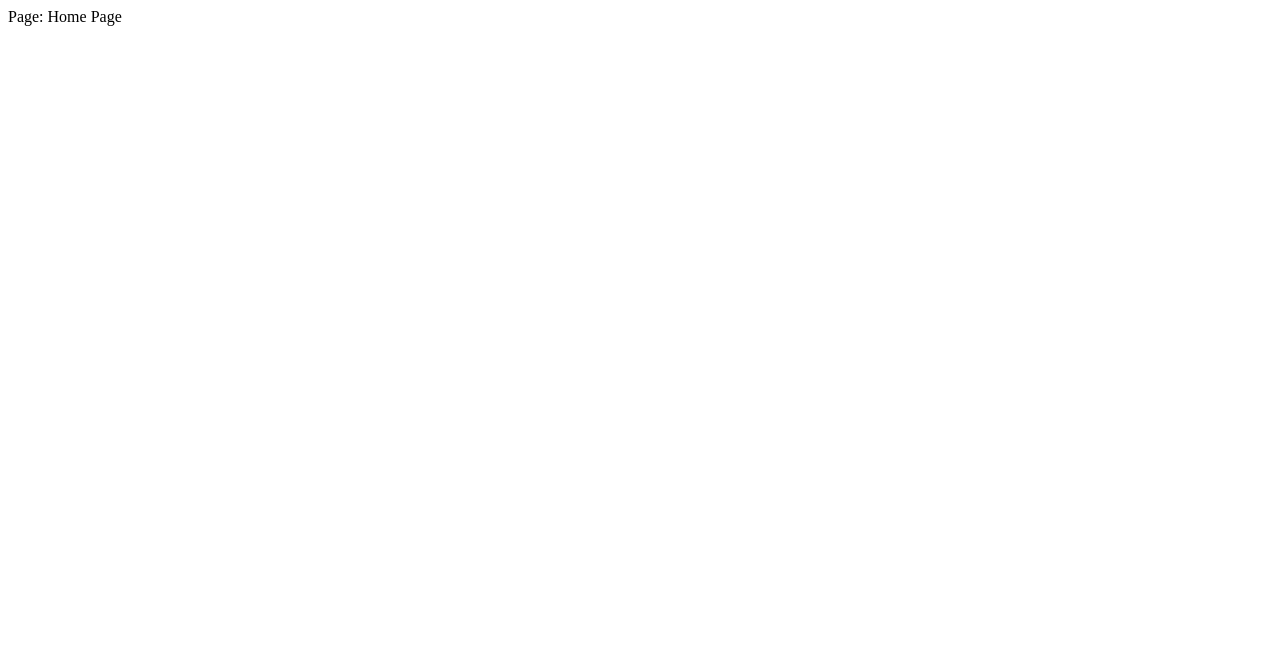
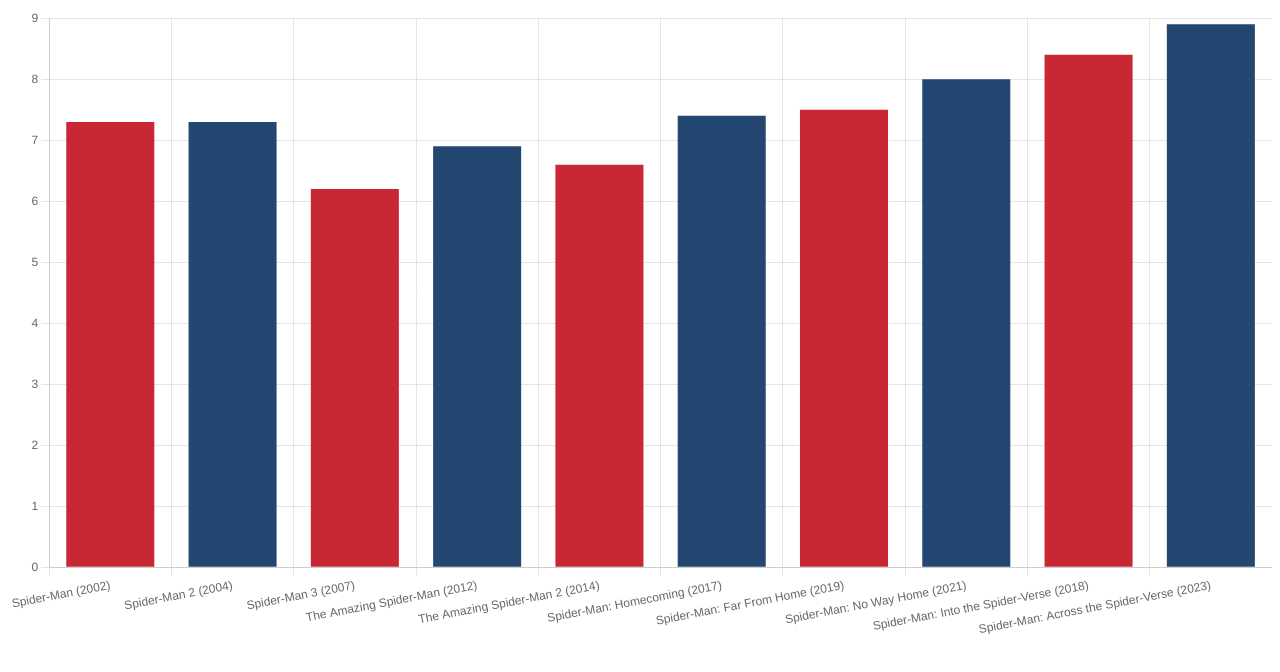
Before and after one commit to alice-njoroge/Nuxt3, a Nuxt app: page / in a window 1280 px wide. Shown: the top 672 px of the page. Built offline with nearby package versions, Linux system fonts and the light colour scheme.

Commit message:
routing in Nuxt Dir name affects the route name

```diff
--- a/app.vue
+++ b/app.vue
@@ -3,3 +3,6 @@
    <NuxtPage/>
   </div>
 </template>
+<style>
+
+</style>
--- a/nuxt.config.ts
+++ b/nuxt.config.ts
@@ -1,4 +1,5 @@
 // https://nuxt.com/docs/api/configuration/nuxt-config
 export default defineNuxtConfig({
+  ssr: false,
   devtools: { enabled: true }
 })
--- a/package.json
+++ b/package.json
@@ -14,5 +14,9 @@
     "nuxt": "^3.8.1",
     "vue": "^3.3.8",
     "vue-router": "^4.2.5"
+  },
+  "dependencies": {
+    "chart.js": "^4.4.0",
+    "vue-chartjs": "^5.2.0"
   }
 }
--- a/pages/index.vue
+++ b/pages/index.vue
@@ -1,9 +1,58 @@
-<script lang="ts" setup></script>
+<script lang="ts" setup>
+import {Bar} from "vue-chartjs";
+import type {ChartData} from "chart.js";
+
+import {
+  Chart as ChartJS,
+  Title,
+  Tooltip,
+  Legend,
+  BarElement,
+  CategoryScale,
+  LinearScale,
+} from 'chart.js'
+
+ChartJS.register(
+    Title,
+    Tooltip,
+    Legend,
+    BarElement,
+    CategoryScale,
+    LinearScale)
+const chartData = ref<ChartData<"bar">>({
+  labels: [
+    "Spider-Man (2002)",
+    "Spider-Man 2 (2004)",
+    "Spider-Man 3 (2007)",
+    "The Amazing Spider-Man (2012)",
+    "The Amazing Spider-Man 2 (2014)",
+    "Spider-Man: Homecoming (2017)",
+    "Spider-Man: Far From Home (2019)",
+    "Spider-Man: No Way Home (2021)",
+    "Spider-Man: Into the Spider-Verse (2018)",
+    "Spider-Man: Across the Spider-Verse (2023)",
+  ],
+  datasets: [
+    {
+      backgroundColor: ["#c82834", "#244771"],
+      data: [7.3, 7.3, 6.2, 6.9, 6.6, 7.4, 7.5, 8.0, 8.4, 8.9]
+    }
+  ]
+});
+</script>
 
 <template>
-  <div>
-    Page: Home Page
-  </div>
+  <Bar
+      :data="chartData"
+      :options="{
+        plugins:{
+          legend:{display: false}
+        }
+      }"/>
 </template>
 
-<style scoped></style>
+<style scoped>
+body {
+  padding: 100px;
+}
+</style>
```
Also changed, not shown: 1 other file (tests, documents, lock files or other folders).
